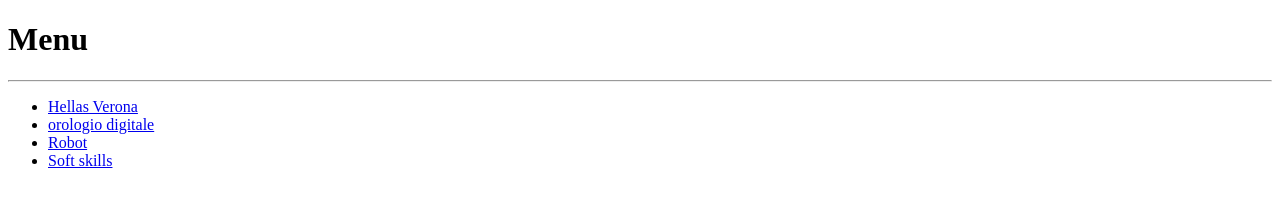
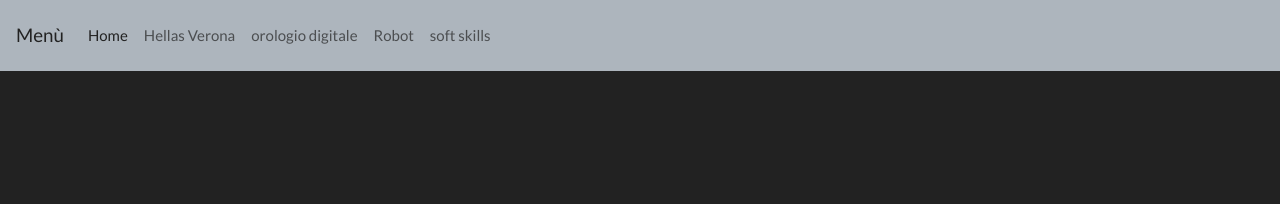
Before and after one commit to paolo290/paolo290.github.io, a plain HTML site: page index.html in a window 1280 px wide. Drawn offline with nearby package versions, Linux system fonts and the light colour scheme.

Commit message:
aggiorno la home page con il menù

```diff
--- a/index.html
+++ b/index.html
@@ -3,16 +3,63 @@
   <head>
     <meta charset="utf-8">
     <title>menu principale</title>
+    <link rel="stylesheet" href="https://cdn.jsdelivr.net/npm/bootswatch@4.6.0/dist/darkly/bootstrap.css" integrity="sha256-sI9r5OJ+Pe8S/XYC/eO2EUp8TJRGG1TMDaPkJPlyFNo=" crossorigin="anonymous">
   </head>
   <body>
-    <h1>Menu</h1>
-    <hr>
-    <ul>
-      <li><a href="hellas_verona_fabozzo.html">Hellas Verona</a></li>
-      <li><a href="orologio_digitale_fabozzo.html">orologio digitale</a></li>
-      <li><a href="robot_fabozzo.html">Robot</a></li>
-      <li><a href="soft_skills_fabozzo.html">Soft skills</a></li>
-    </ul>
+    <nav class="navbar navbar-expand-lg navbar-light bg-light">
+      <a class="navbar-brand" href="index.html">Menù</a>
+      <button class="navbar-toggler" type="button" data-toggle="collapse" data-target="#navbarColor03" aria-controls="navbarColor03" aria-expanded="false" aria-label="Toggle navigation">
+        <span class="navbar-toggler-icon"></span>
+      </button>
 
-  </body>
+      <div class="collapse navbar-collapse" id="navbarColor03">
+        <ul class="navbar-nav mr-auto">
+          <li class="nav-item active">
+            <a class="nav-link" href="index.html">Home
+              <span class="sr-only">(current)</span>
+            </a>
+          </li>
+          <li class="nav-item">
+            <a class="nav-link" href="hellas_verona_fabozzo.html">Hellas Verona</a>
+          </li>
+          <li class="nav-item">
+            <a class="nav-link" href="orologio_digitale_fabozzo.html">orologio digitale</a>
+          </li>
+          <li class="nav-item">
+            <a class="nav-link" href="robot_fabozzo.html">Robot</a>
+          </li>
+          <li class="nav-item">
+            <a class="nav-link" href="soft_skills_fabozzo.html">soft skills</a>
+          </li>
+        </ul>
+      </div>
+    </nav>
+    <script src="https://cdn.jsdelivr.net/npm/jquery@3.5.1/dist/jquery.js" integrity="sha256-QWo7LDvxbWT2tbbQ97B53yJnYU3WhH/C8ycbRAkjPDc=" crossorigin="anonymous"></script>
+     <script src="https://cdn.jsdelivr.net/npm/bootstrap@4.5.3/dist/js/bootstrap.bundle.js" integrity="sha256-U+mDCLgTk8IMb18+fQT+ucvP73uHTPaG2qZU9o7smtE=" crossorigin="anonymous"></script>
+     <script>
+        (function () {
+            'use strict';
+
+            $(window).scroll(function () {
+                var top = $(document).scrollTop();
+                if (top > 50) {
+                    $('#home > .navbar').removeClass('navbar-transparent');
+                } else {
+                    $('#home > .navbar').addClass('navbar-transparent');
+                }
+            })
+
+            $('a[href="#"]').click(function (event) {
+                event.preventDefault();
+            })
+
+            // $('.alert').alert()
+            // $('.carousel').carousel();
+            $('.bs-component [data-toggle="popover"]').popover();
+            $('.bs-component [data-toggle="tooltip"]').tooltip();
+            $('.bs-component [data-toggle="popover"]').popover();
+            // $('.bs-component .modal-dialog').modal();
+
+        })();
+    </script>
 </html>
```
